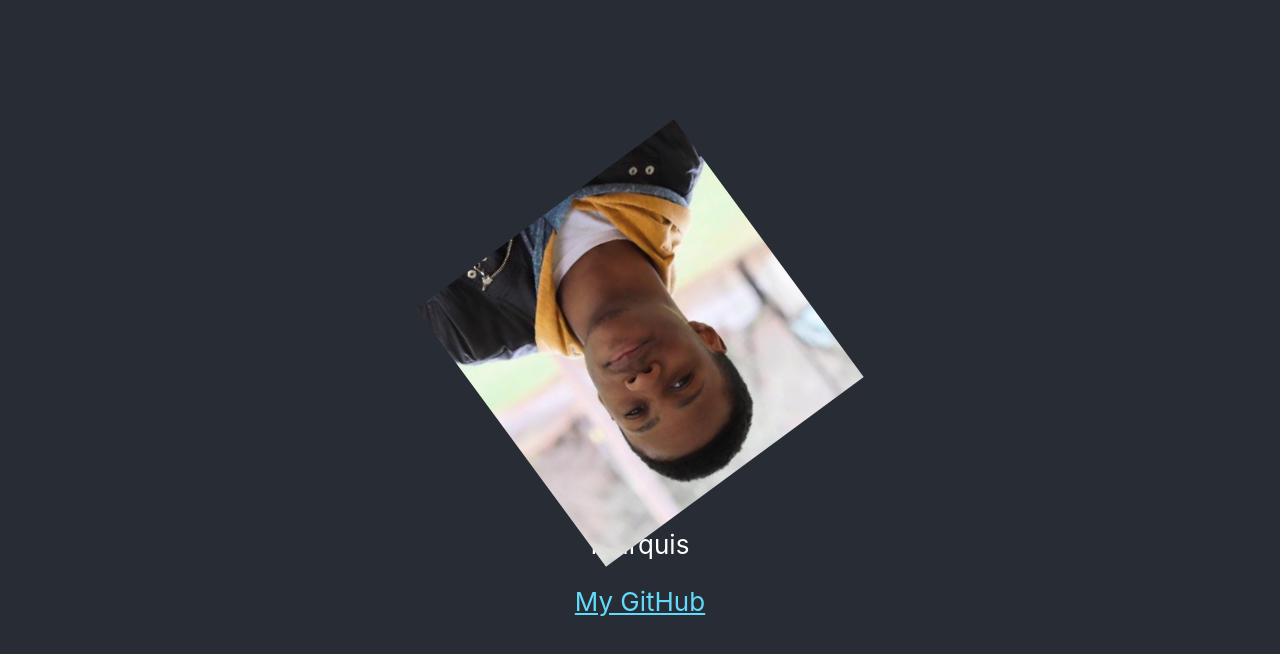
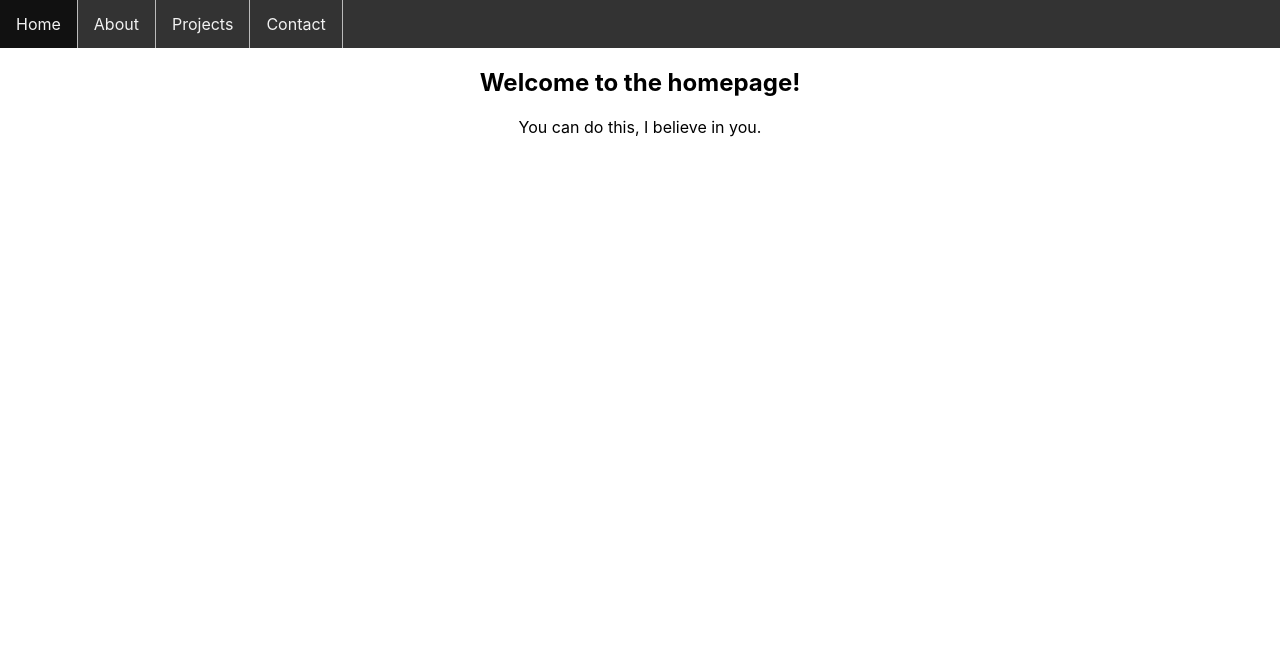
Before and after one commit to MarquisPierre/marquispierre.github.io, a React (Create React App) app: page / in a window 1280 px wide. Shown: the top 654 px of the page. Built offline with nearby package versions, Linux system fonts and the light colour scheme.

Commit message:
Adding components to portfolio website

```diff
--- a/src/App.js
+++ b/src/App.js
@@ -1,23 +1,20 @@
 import logo from './marquis.jpg';
 import './App.css';
+import { Routes, Route } from "react-router-dom";
+import Home from './components/Home';
+import About from './components/About';
+import Projects from './components/Projects';
+import Contact from './components/Contact';
 
 function App() {
   return (
     <div className="App">
-      <header className="App-header">
-        <img src={logo} className="App-logo" alt="logo" />
-        <p>
-         Marquis
-        </p>
-        <a
-          className="App-link"
-          href="https://github.com/marquispierre"
-          target="_blank"
-          rel="noopener noreferrer"
-        >
-          My GitHub
-        </a>
-      </header>
+      <Routes>
+        <Route path="/" element={<Home/>}/>
+        <Route path="about" element={<About/>}/>
+        <Route path="Projects/" element={<Projects/>}/>
+        <Route path="Contact/" element={<Contact/>}/>
+      </Routes>
     </div>
   );
 }
--- /dev/null
+++ b/src/components/About.js
@@ -0,0 +1,21 @@
+import React from "react";
+import {Link} from "react-router-dom"
+import "./navigation.css"
+
+export default function About (){
+  return(
+    <div>
+    <nav className="nav">
+    <Link  className="linkStyle" to="/">Home</Link>
+      <Link className="linkStyle" to="/about">About</Link>
+      <Link className="linkStyle" to="/projects">Projects</Link>
+      <Link className="linkStyle" to="/contact">Contact</Link>
+    </nav>
+    <main>
+      <h2>About Page</h2>
+
+    </main>
+    </div>
+  )
+
+}
--- /dev/null
+++ b/src/components/Contact.js
@@ -0,0 +1,21 @@
+import React from "react";
+import {Link} from "react-router-dom"
+import "./navigation.css"
+
+export default function Contact(){
+  return(
+    <div>
+    <nav className="nav">
+    <Link  className="linkStyle" to="/">Home</Link>
+      <Link className="linkStyle" to="/about">About</Link>
+      <Link className="linkStyle" to="/projects">Projects</Link>
+      <Link className="linkStyle" to="/contact">Contact</Link>
+    </nav>
+    <main>
+      <h2>Contact Page</h2>
+
+    </main>
+    </div>
+  )
+
+}
--- /dev/null
+++ b/src/components/Home.js
@@ -0,0 +1,21 @@
+import React from "react";
+import {Link} from "react-router-dom"
+import "./navigation.css"
+
+export default function Home (){
+  return(
+    <div>
+    <nav className="nav">
+    <Link  className="linkStyle" to="/">Home</Link>
+      <Link className="linkStyle" to="/about">About</Link>
+      <Link className="linkStyle" to="/projects">Projects</Link>
+      <Link className="linkStyle" to="/contact">Contact</Link>
+    </nav>
+    <main>
+      <h2>Welcome to the homepage!</h2>
+      <p>You can do this, I believe in you.</p>
+    </main>
+    </div>
+  )
+
+}
--- /dev/null
+++ b/src/components/Projects.js
@@ -0,0 +1,21 @@
+import React from "react";
+import {Link} from "react-router-dom"
+import "./navigation.css"
+
+export default function Projects(){
+  return(
+    <div>
+    <nav className="nav">
+    <Link  className="linkStyle" to="/">Home</Link>
+      <Link className="linkStyle" to="/about">About</Link>
+      <Link className="linkStyle" to="/projects">Projects</Link>
+      <Link className="linkStyle" to="/contact">Contact</Link>
+    </nav>
+    <main>
+      <h2>Project Page</h2>
+
+    </main>
+    </div>
+  )
+
+}
--- /dev/null
+++ b/src/components/navigation.css
@@ -0,0 +1,48 @@
+.linkStyle{
+  float: left;
+  display: block;
+  color: #f2f2f2;
+  text-align: center;
+  padding: 14px 16px;
+  text-decoration: none;
+  border-right: 1px solid #bbb;
+}
+
+.linkStyle:hover {
+  background-color: #111;
+}
+
+.nav{
+  overflow: hidden;
+  background-color: #333;
+}
+/* nav {
+  list-style-type: none;
+  margin: 0;
+  padding: 0;
+  overflow: hidden;
+  background-color: #333;
+} */
+
+/* .linkStyle {
+  float: left;
+}
+
+nav{
+  display: block;
+  color: white;
+  text-align:left;
+  padding: 14px 16px;
+  text-decoration: none;
+}
+
+.linkStyle{
+  float: left;
+  display: block;
+  color: #f2f2f2;
+  text-align: center;
+  font-size: 85px;
+  padding: 14px 16px;
+  text-decoration: none;
+} */
+/* Change the link color to #111 (black) on hover */
--- a/src/index.js
+++ b/src/index.js
@@ -3,11 +3,12 @@ import ReactDOM from 'react-dom';
 import './index.css';
 import App from './App';
 import reportWebVitals from './reportWebVitals';
+import {BrowserRouter} from "react-router-dom"
 
 ReactDOM.render(
-  <React.StrictMode>
+  <BrowserRouter>
     <App />
-  </React.StrictMode>,
+  </BrowserRouter>,
   document.getElementById('root')
 );
 
```
